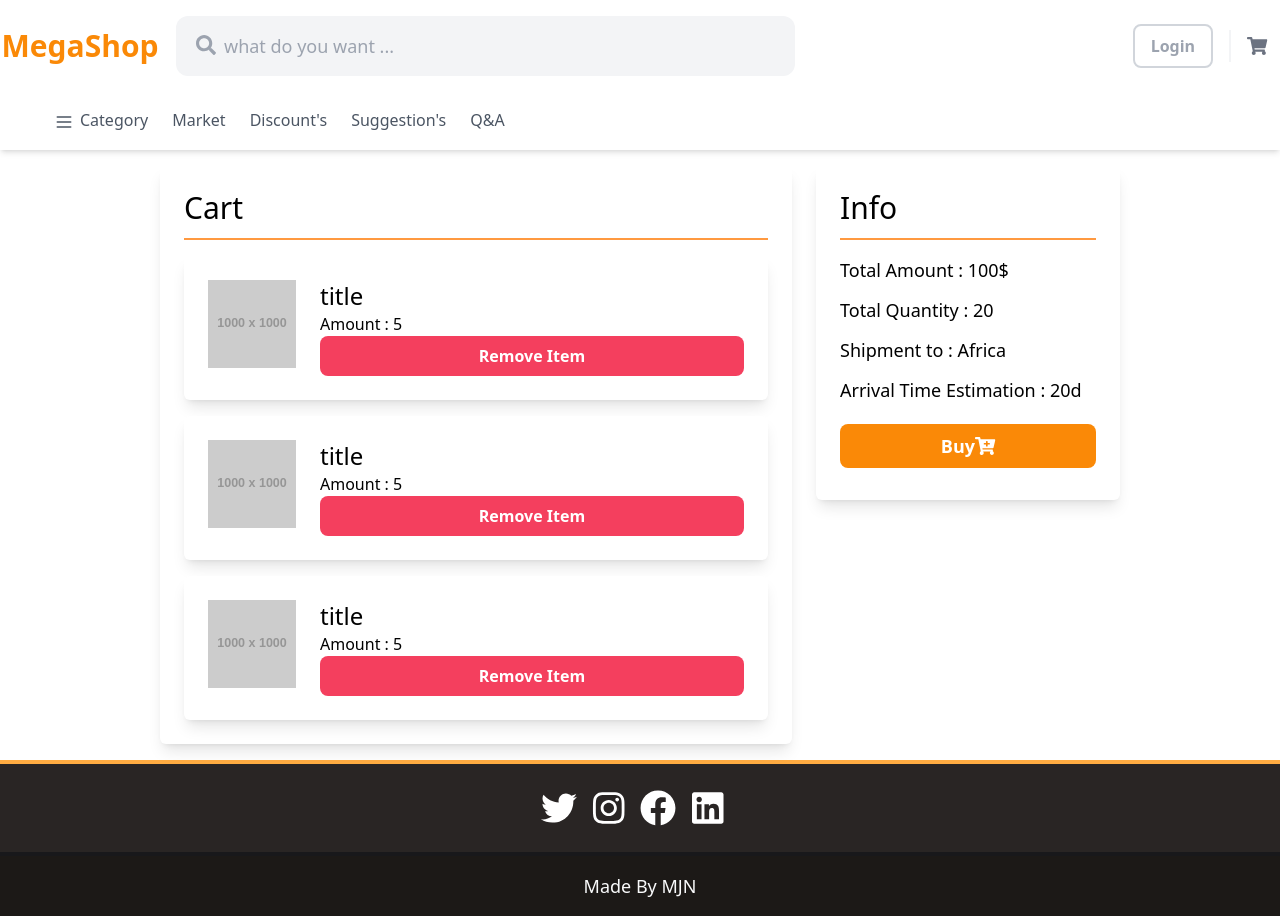
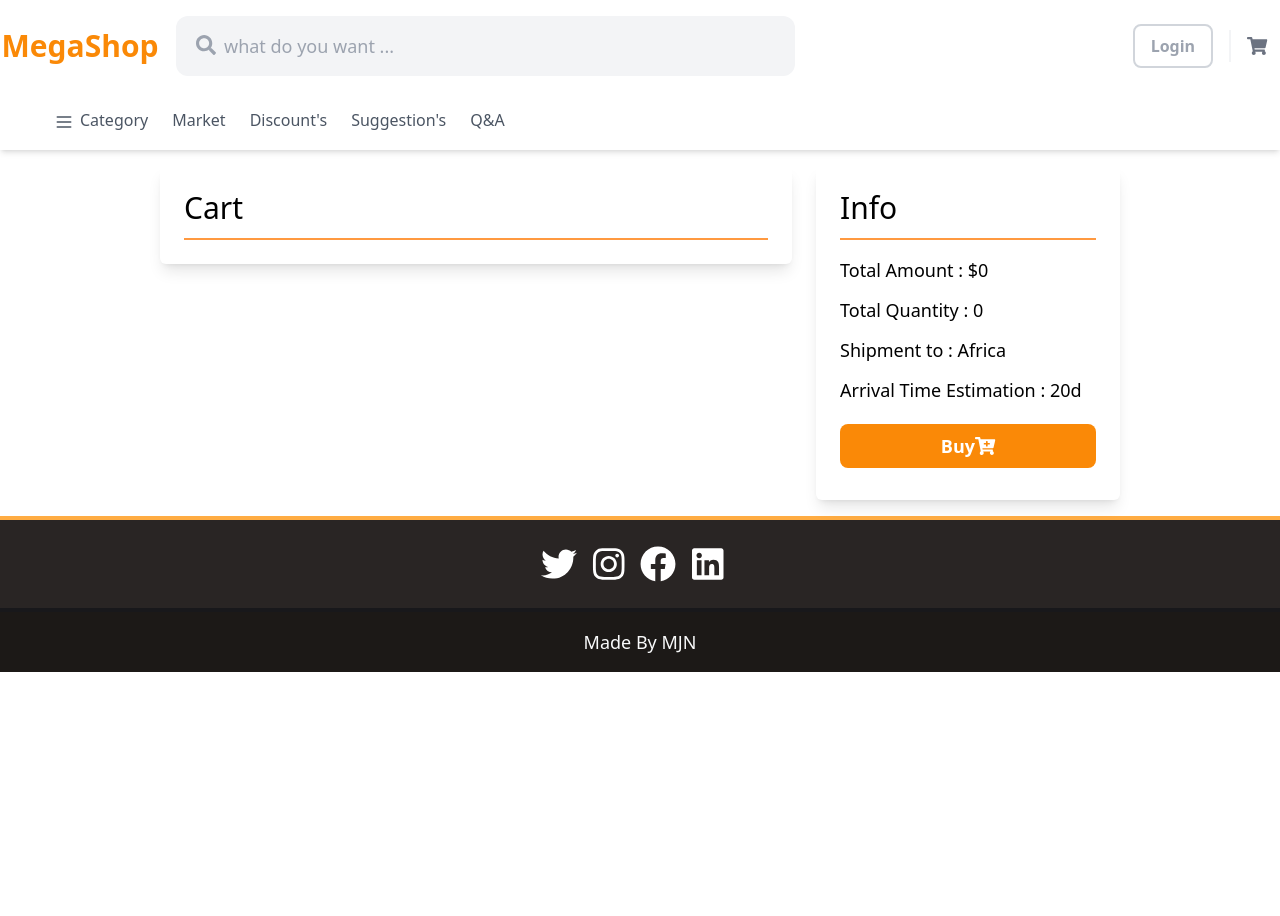
Before and after one commit to mjn81/MegaShop, a React (Create React App) app: page /Cart in a window 1280 px wide. After the commit the page ends 800 px from the top, so only its background shows below. Built offline with nearby package versions, Linux system fonts and the light colour scheme.

Commit message:
add to cart action for home implemented

```diff
--- a/src/components/Wrappers/BigCard.jsx
+++ b/src/components/Wrappers/BigCard.jsx
@@ -5,8 +5,7 @@ const BigCard = ({data , isLoading , title}) => {
            <h2 className="text-4xl mb-6 border-b-2 pb-4 border-secondary-200">{title}</h2>
             <div className="grid grid-cols-1 lg:grid-cols-3 gap-10">
                 {!isLoading&&data?.map(product=>(
-                    <ProductCard key={product.id} id={product.id} title={product.title} price={product.price}
-                    image={product.image} rate={product.rating.rate} category={product.category} />
+                    <ProductCard key={product.id} product={product} />
                 ))}
             </div>
         </div>
--- a/src/components/Wrappers/ListCard.jsx
+++ b/src/components/Wrappers/ListCard.jsx
@@ -5,8 +5,7 @@ const ListCard = ({data , isLoading , title}) => {
            <h2 className="text-4xl mb-6 border-b-2 pb-4 border-secondary-200">{title}</h2>
             <div className="grid grid-cols-1 lg:grid-cols-3 gap-10">
                 {!isLoading&&data?.map(product=>(
-                    <ListProductCard key={product.id} id={product.id} title={product.title} price={product.price}
-                    image={product.image} rate={product.rating.rate} category={product.category} />
+                    <ListProductCard key={product.id} product={product} />
                 ))}
             </div>
         </div>
--- a/src/components/core/ListProductCard.jsx
+++ b/src/components/core/ListProductCard.jsx
@@ -4,28 +4,28 @@ import { Card } from ".";
 import { Link } from "react-router-dom";
 import Rating from "./Rating";
 
-export const ListProductCard = ({id , title , price , category , image , rate})=>{
+export const ListProductCard = ({product})=>{
     return(
-        <Card key={id} >
-            <Link to={`/productPage/${id}`}>
+        <Card key={product.id} >
+            <Link to={`/productPage/${product.id}`}>
                 <div className="h-60 overflow-hidden ">
-                    <img className="w-full object-cover" src={image} alt={title} />
+                    <img className="w-full object-cover" src={product.image} alt={product.title} />
                 </div>
                 <section className="mt-3">
                         <h4 className="font-bold ">
-                            {title}
+                            {product.title}
                         </h4>
                         <section className="flex justify-between text-gray-500 my-4">
                             <h6 className="">
                                 <FontAwesomeIcon icon={faTags} />
-                                <span className="mx-2">${price}</span>
+                                <span className="mx-2">${product.price}</span>
                             </h6>
                             <p>
                                 <FontAwesomeIcon icon={faBars} />
-                                <span className="m-2">{category}</span>
+                                <span className="m-2">{product.category}</span>
                             </p>
                             <div className="text-primary">
-                                <Rating rate={rate} />
+                                <Rating rate={product.rating.rate} />
                             </div>
                         </section>
                 </section>
--- a/src/pages/Cart.jsx
+++ b/src/pages/Cart.jsx
@@ -1,10 +1,21 @@
-import {Button, SimpleCard} from "../components/core";
 import {Link} from "react-router-dom";
 import {FontAwesomeIcon} from "@fortawesome/react-fontawesome";
 import {faCartPlus} from "@fortawesome/free-solid-svg-icons";
+import {useSelector} from "react-redux";
+
+import {Button, SimpleCard} from "../components/core";
+import {cartActions} from "../redux/CartSlice";
 
 const Cart = () => {
     // TODO: redux implementation
+    const cart =  useSelector(state => state.cart.cart);
+    const total = useSelector(state => state.cart.total);
+    const quantity = useSelector(state => state.cart.quantity);
+
+
+
+
+
     return (
         <main className="w-3/4 mx-auto my-4 grid grid-cols-3 gap-6">
             <div className="col-span-2">
@@ -12,18 +23,21 @@ const Cart = () => {
                     <div className="pb-3 border-b-2 border-secondary-200">
                         <h1 className="text-3xl">Cart</h1>
                     </div>
+                    {cart.map(product => (
                         <div className="mt-4">
-                        {/* TODO:static card list until redux implementation */}
                             <SimpleCard>
                                 <div className="grid grid-cols-5 gap-6">
-                                <Link to="">
-                                    <img src="https://via.placeholder.com/1000" alt="lsd"/>
+                                    <Link to={`/productPage/${product.id}`}>
+                                        <img src={product.image} alt={product.title} className="h-36" />
                                     </Link>
                                     <div className="col-span-4 flex flex-col justify-between">
-                                    <Link to="dsjkn" className="w-fit text-2xl
-                                    hover:text-secondary-200">title</Link>
+                                        <Link to={`/productPage/${product.id}`} className="w-fit text-xl
+                                    hover:text-secondary-200">{product.title}</Link>
                                         <p>
-                                        Amount : 5
+                                            Amount : {product.amount}
+                                        </p>
+                                        <p>
+                                            TotalPrice : {product.tPrice}
                                         </p>
                                         <div className="bg-rose-500 rounded-lg">
                                             <Button isFull={true} noBorder={true} textColor="white">
@@ -35,54 +49,8 @@ const Cart = () => {
                                 </div>
                             </SimpleCard>
                         </div>
-                    <div className="mt-4">
-                        {/* TODO:static card list until redux implementation */}
-                        <SimpleCard>
-                            <div className="grid grid-cols-5 gap-6">
-                                <Link to="">
-                                    <img src="https://via.placeholder.com/1000" alt="lsd"/>
-                                </Link>
-                                <div className="col-span-4 flex flex-col justify-between">
-                                    <Link to="dsjkn" className="w-fit text-2xl
-                                    hover:text-secondary-200">title</Link>
-                                    <p>
-                                        Amount : 5
-                                    </p>
-                                    <div className="bg-rose-500 rounded-lg">
-                                        <Button isFull={true} noBorder={true} textColor="white">
-                                            Remove Item
-                                        </Button>
-                                    </div>
-
-                                </div>
-                            </div>
+                    ))}
                 </SimpleCard>
-                    </div>
-                    <div className="mt-4">
-                        {/* TODO:static card list until redux implementation */}
-                        <SimpleCard>
-                            <div className="grid grid-cols-5 gap-6">
-                                <Link to="">
-                                    <img src="https://via.placeholder.com/1000" alt="lsd"/>
-                                </Link>
-                                <div className="col-span-4 flex flex-col justify-between">
-                                    <Link to="dsjkn" className="w-fit text-2xl
-                                    hover:text-secondary-200">title</Link>
-                                    <p>
-                                        Amount : 5
-                                    </p>
-                                    <div className="bg-rose-500 rounded-lg">
-                                        <Button isFull={true} noBorder={true} textColor="white">
-                                            Remove Item
-                                        </Button>
-                                    </div>
-
-                                </div>
-                            </div>
-                        </SimpleCard>
-                    </div>
-                </SimpleCard>
-
             </div>
             <div>
                 <SimpleCard>
@@ -90,8 +58,8 @@ const Cart = () => {
                         <h3 className="text-3xl">Info</h3>
                     </div>
                     <section className="mt-4 text-lg font-light grid gap-3">
-                        <p>Total Amount : 100$</p>
-                        <p>Total Quantity : 20</p>
+                        <p>Total Amount : ${Math.round(100*total)/100}</p>
+                        <p>Total Quantity : {quantity}</p>
                         <p>Shipment to : Africa</p>
                         <p>Arrival Time Estimation : 20d</p>
                         <div className="rounded-lg bg-primary my-2">
--- a/src/redux/CartSlice.js
+++ b/src/redux/CartSlice.js
@@ -1,6 +1,6 @@
 import {createSlice} from "@reduxjs/toolkit";
 
-const initialState = { cart:[] , total:0 }
+const initialState = { cart:[] , total:0 , quantity:0 }
 
 const CartSlice = createSlice({
     name:'cart',
@@ -9,15 +9,18 @@ const CartSlice = createSlice({
         addToCart:(state, action)=>{
             const product = action.payload.prod;
             const q = action.payload.quantity;
+            const price = product.price;
             const fId = state.cart.findIndex(p => p.id === product.id);
             if(fId === -1){
-                state.cart.push(product);
+                state.cart.push({...product , tPrice:q * price});
             }
             else{
                 state.cart[fId].amount+= q;
+                state.cart[fId].tPrice+= q*price;
             }
-            state.total+= q*product.tPrice ;
-            console.log(state.cart); // development mode
+            state.quantity+=q;
+            state.total+= q*price ;
+            console.log(state.cart.length); // development mode
         },
         removeFromCart:(state , action) =>{
             const product = action.payload.prod;
@@ -28,6 +31,7 @@ const CartSlice = createSlice({
             }
             else{
                 if(state.cart[fId].amount > q){
+                    state.quantity-=q;
                     state.cart[fId].amount-=q;
                 }else{
                     const r = state.splice(fId , 1);
```
Also changed, not shown: src/components/core/ProductCard.jsx (+23 -11 lines). Lines whose indentation alone changed are shown as unchanged.
